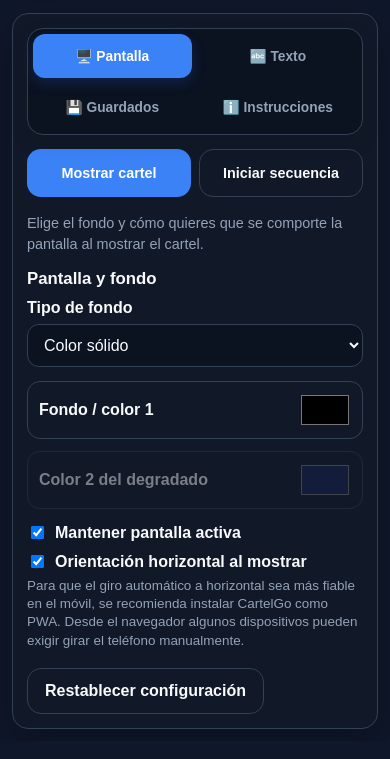
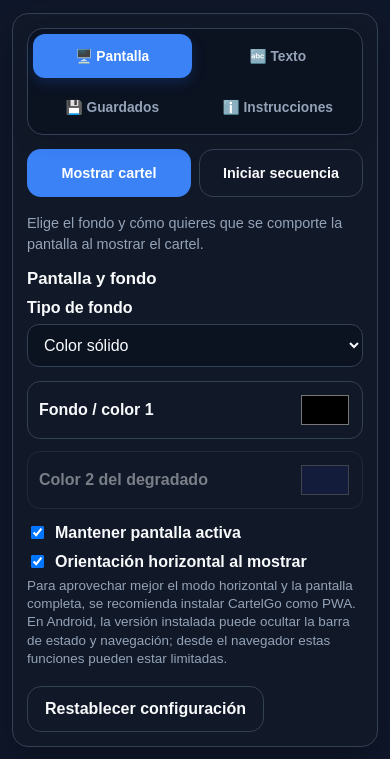
Before and after one commit to VictorIsacc/CartelGo, a plain HTML site: page index.html in a window 390 px wide. Shown: the part 115-874 px from the top of the page. Drawn offline with Linux system fonts and the light colour scheme.

Commit message:
Add files via upload

```diff
--- a/index.html
+++ b/index.html
@@ -9,16 +9,16 @@
   <meta property="og:title" content="CartelGo">
   <meta property="og:description" content="Crea carteles a pantalla completa desde el móvil con textos, fondos, efectos, guardados y secuencias.">
   <meta property="og:url" content="https://victorisacc.github.io/CartelGo/">
-  <meta property="og:image" content="https://victorisacc.github.io/CartelGo/social-preview.jpg">
-  <meta property="og:image:secure_url" content="https://victorisacc.github.io/CartelGo/social-preview.jpg">
-  <meta property="og:image:type" content="image/jpeg">
-  <meta property="og:image:width" content="1200">
-  <meta property="og:image:height" content="630">
+  <meta property="og:image" content="https://victorisacc.github.io/CartelGo/icon-maskable-512.png">
+  <meta property="og:image:secure_url" content="https://victorisacc.github.io/CartelGo/icon-maskable-512.png">
+  <meta property="og:image:type" content="image/png">
+  <meta property="og:image:width" content="512">
+  <meta property="og:image:height" content="512">
   <meta property="og:image:alt" content="CartelGo, PWA para crear carteles a pantalla completa desde el móvil">
-  <meta name="twitter:card" content="summary_large_image">
+  <meta name="twitter:card" content="summary">
   <meta name="twitter:title" content="CartelGo">
   <meta name="twitter:description" content="Crea carteles a pantalla completa desde el móvil con textos, fondos, efectos, guardados y secuencias.">
-  <meta name="twitter:image" content="https://victorisacc.github.io/CartelGo/social-preview.jpg">
+  <meta name="twitter:image" content="https://victorisacc.github.io/CartelGo/icon-maskable-512.png">
   <meta name="theme-color" content="#0f172a">
   <meta name="apple-mobile-web-app-capable" content="yes">
   <meta name="apple-mobile-web-app-status-bar-style" content="black-translucent">
@@ -70,7 +70,11 @@
     .app{
       width:min(980px,100%);
       margin:0 auto;
-      padding:16px;
+      padding:
+        max(16px, env(safe-area-inset-top))
+        max(16px, env(safe-area-inset-right))
+        max(16px, env(safe-area-inset-bottom))
+        max(16px, env(safe-area-inset-left));
     }
     .topbar{
       display:flex;
@@ -653,7 +657,13 @@
     }
 
     @media(max-width:700px){
-      .app{padding:12px}
+      .app{
+        padding:
+          max(12px, env(safe-area-inset-top))
+          max(12px, env(safe-area-inset-right))
+          max(12px, env(safe-area-inset-bottom))
+          max(12px, env(safe-area-inset-left));
+      }
       .grid{grid-template-columns:1fr}
       .full{grid-column:auto}
       .card{padding:14px;border-radius:16px}
@@ -775,7 +785,7 @@
               <label class="check"><input id="keepAwake" type="checkbox" checked> Mantener pantalla activa</label>
               <label class="check"><input id="tryLandscape" type="checkbox" checked> Orientación horizontal al mostrar</label>
             </div>
-            <div class="hint">Para que el giro automático a horizontal sea más fiable en el móvil, se recomienda instalar CartelGo como PWA. Desde el navegador algunos dispositivos pueden exigir girar el teléfono manualmente.</div>
+            <div class="hint">Para aprovechar mejor el modo horizontal y la pantalla completa, se recomienda instalar CartelGo como PWA. En Android, la versión instalada puede ocultar la barra de estado y navegación; desde el navegador estas funciones pueden estar limitadas.</div>
           </div>
         </div>
 
@@ -864,7 +874,7 @@
           <article class="instruction-card">
             <div class="instruction-icon">📱</div>
             <h3>4. Orientación horizontal</h3>
-            <p>CartelGo intenta cambiar automáticamente a horizontal al mostrar un cartel o una secuencia. Para que este bloqueo sea más fiable, se recomienda instalar la PWA. Si se usa directamente desde el navegador y el sistema no permite el giro automático, bastará con girar el teléfono manualmente.</p>
+            <p>CartelGo intenta cambiar automáticamente a horizontal al mostrar un cartel o una secuencia. Para que este bloqueo sea más fiable, se recomienda instalar la PWA. En Android, la versión instalada además puede abrir en modo pantalla completa, ocultando la barra de estado y la barra de navegación cuando el navegador y el dispositivo lo permiten. Si se usa directamente desde el navegador, estas funciones pueden estar limitadas y puede ser necesario girar el teléfono manualmente.</p>
             <div class="mini-diagram">Instalada → horizontal automático cuando el dispositivo lo permite</div>
           </article>
 
--- a/sw.js
+++ b/sw.js
@@ -1,9 +1,11 @@
-const CACHE_NAME = 'cartelgo-pwa-v4-4-20260923';
+const CACHE_NAME = 'cartelgo-pwa-v4-6-20260923';
 const ASSETS = [
   './index.html',
   './manifest.webmanifest',
   './icon-192.png',
   './icon-512.png',
+  './icon-maskable-192.png',
+  './icon-maskable-512.png',
   './apple-touch-icon.png',
   './favicon-64.png',
   './social-preview.jpg',
```
Also changed, not shown: icon-maskable-192.png (added), icon-maskable-512.png (added), manifest.webmanifest.
